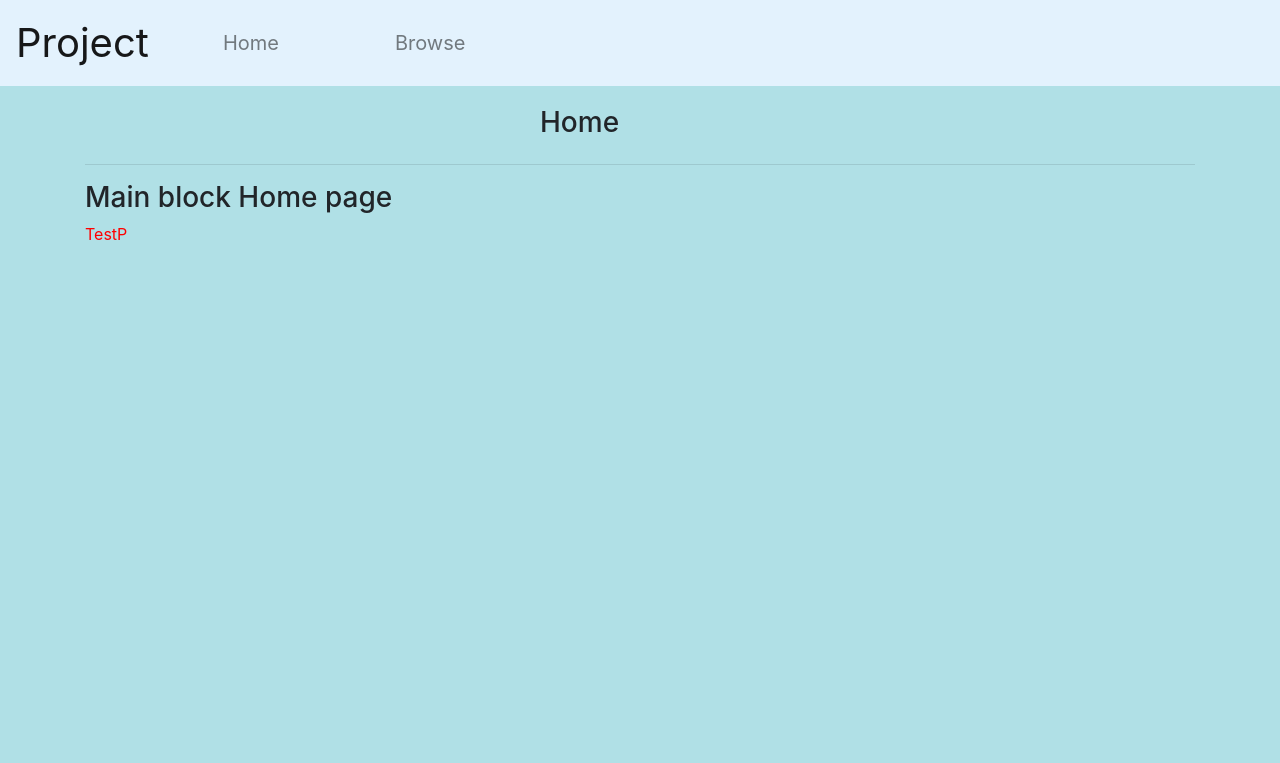
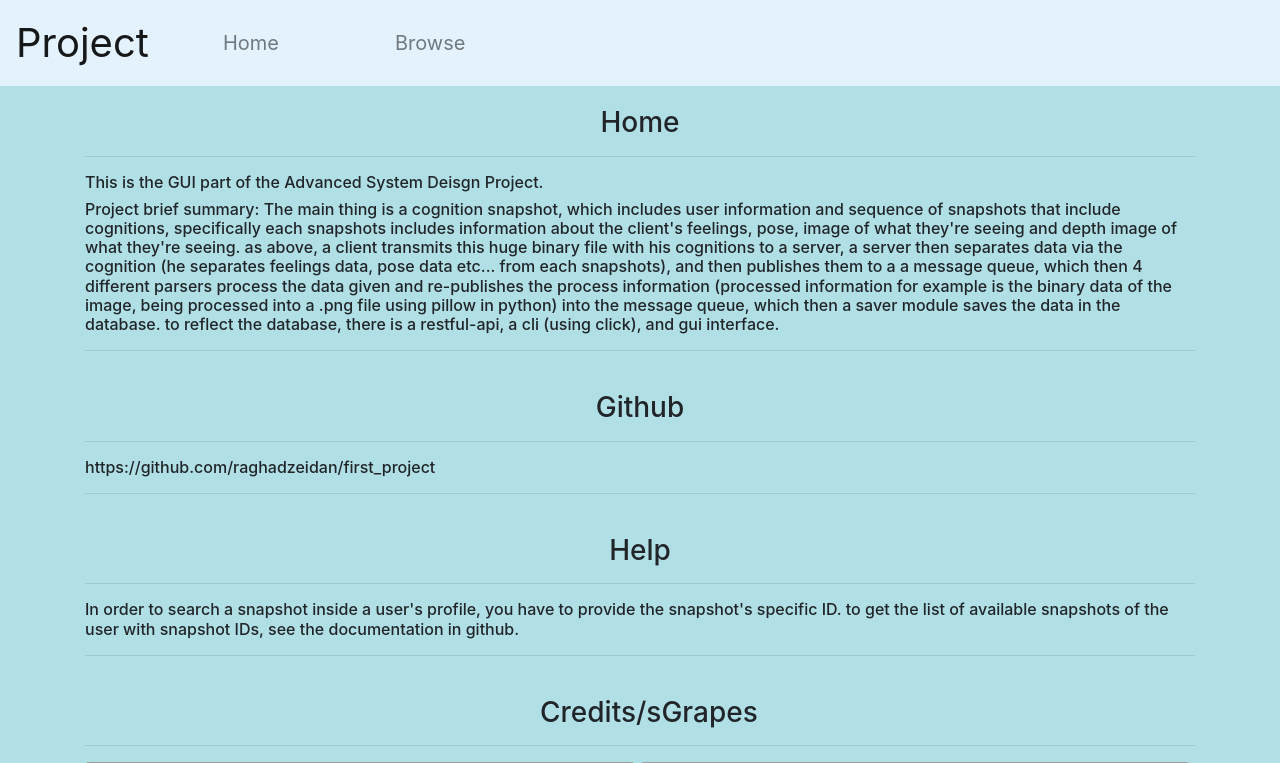
Before and after one commit to raghadzeidan/cortex, a Flask app: page / in a window 1280 px wide. Shown: the top 763 px of the page. Before the commit the page ends 240 px from the top, so only its background shows below. Run offline with Flask 2, Linux system fonts and the light colour scheme; some libraries are stand-ins or nearby versions; grey boxes are pictures that could not be loaded.

Commit message:
finished implementing gui with flask

```diff
--- a/cortex/gui/gui.py
+++ b/cortex/gui/gui.py
@@ -18,8 +18,10 @@ def  browse():
 	return flask.render_template('browse.html', list_users=list_users)
 
 
-@app.route("/users/<uid>_<username>")
+@app.route("/users/<uid>_<username>", methods=["GET","POST"])
 def profile(uid,username):
+	if flask.request.method=="POST":
+		print("ZZZZZZZZZZZZZZZZZZZZZZZ",flask.request.form)
 	return flask.render_template('profile_template.html', uid=uid, username=username)
 
 @app.route("/load/users/<uid>_<username>")
@@ -44,6 +46,49 @@ def load(uid,username):
 	print(res.get_data())
 	return res
 
+
+@app.route('/load/users/<uid>_<username>/<datetime>')
+def get_snapshot_result(uid, snapshotId, result_name):
+	results_dic = loader.load_user_result(uid,snapshotId, result_name)
+	return_dic = {}
+	if result_name == 'color-image' or result_name == 'depth-image':
+		#we don't care about the actual path of the image (i.e results_dic), we're only publishing data url for get-purposes
+		return_dic['data_url'] = f"/users/{uid}/snapshots/{snapshotId}/{result_name}/data"
+	else:
+		return_dic = results_dic #feelings and pose case
+	return json.dumps(return_dic)
+
+@app.route('/load/users/<uid>_<username>/<datetime>/<string:result_name>/data')
+def get_image_data(uid, username, datetime, result_name):
+	'''To get images as a get request from our server, which we then render on display. '''
+	results_dic = loader.load_user_result(uid,f"{uid}_{datetime}", result_name)
+	print(term.red_on_white(result_name + str(results_dic)))
+	if result_name == "color-image":
+		path = results_dic['color_image']
+	elif result_name == 'depth-image':
+		path = results_dic['depth_image']
+	else:
+		return {}
+	return flask.send_file(path, mimetype='image/gif')
+
+
+
+@app.route('/users/<uid>_<username>/<datetime>')
+def get_snapshot_of_user(uid, username, datetime):
+	pose_results_dic = loader.load_user_result(uid,f"{uid}_{datetime}", "pose")['pose']
+	feelings_results_dic = loader.load_user_result(uid,f"{uid}_{datetime}", "feelings")['feelings']
+	modify_for_html(feelings_results_dic)
+	print("ZZ"+ str(feelings_results_dic))
+	return flask.render_template("snapshot_template.html", uid=uid, username=username, datetime=datetime, pose_dic = pose_results_dic, feelings_dic=feelings_results_dic)
+
+def modify_for_html(feelings_dic):
+	'''This function modifies the feelings dic for html purposes. '''
+	print(term.red_on_white(str(feelings_dic)))
+	for key in feelings_dic:
+		print(term.blue_on_white(str(key)))
+		print(term.blue_on_white(str(feelings_dic[key])))
+		feelings_dic[key]=feelings_dic[key]*1000
+
 def run_server(host, port, db_url):
 	global loader
 	loader = DatabaseDriver(db_url)
--- a/cortex/gui/templates/test.html
+++ b/cortex/gui/templates/test.html
@@ -3,17 +3,38 @@
 {%block title%}Home{%endblock%}
 
 {%block main%}
-<div class="container">
- <div class="row">
-	<div class= "col-sm">
-	</div>
-	<div class = "col-sm">
-		<div class="mx-auto" style="width: 200px; margin-top: 20px;"><h3>Home</h3></div>
-	</div>
-	<div class = "col-sm">
-    </div>
- </div>
-<hr>
-<h3>Main block Home page</h3>
 
-<p>TestP</p>{%endblock%}
+<div class = "container">
+<div class="row">
+<div class = "col">
+		<div class="mx-auto" style="width: 200px; margin-top: 20px; text-align:center"><h3>Home</h3></div>
+		 <hr>
+		 <h6>This is the GUI part of the Advanced System Deisgn Project.</h6>
+		 <h6>Project brief summary: The main thing is a cognition snapshot, which includes user information and sequence of snapshots that include cognitions, specifically each snapshots includes information about the client's feelings, pose, image of what they're seeing and depth image of what they're seeing. as above, a client transmits this huge binary file with his cognitions to a server, a server then separates data via the cognition (he separates feelings data, pose data etc... from each snapshots), and then publishes them to a a message queue, which then 4 different parsers process the data given and re-publishes the process information (processed information for example is the binary data of the image, being processed into a .png file using pillow in python) into the message queue, which then a saver module saves the data in the database. to reflect the database, there is a restful-api, a cli (using click), and gui interface.</h6>
+	<hr>
+		<div class="mx-auto" style="width: 200px; margin-top: 40px; text-align:center"><h3>Github</h3></div>
+		 <hr>
+		 <a><h6>https://github.com/raghadzeidan/first_project</h6></a>
+		 <hr>
+		<div class="mx-auto" style="width: 200px; margin-top: 40px; text-align:center"><h3>Help</h3></div>
+		 <hr>
+		 <h6>In order to search a snapshot inside a user's profile, you have to provide the snapshot's specific ID.
+		 to get the list of available snapshots of the user with snapshot IDs, see the documentation in github.</h6>
+		<hr>
+
+		<div class="mx-auto" style="width: 200px; margin-top: 40px; text-align:center"><h3>Credits/sGrapes</h3></div>
+		 <hr>
+			<figure class="figure">
+  <img style="height:500px; width:550px" src="https://scontent.fhfa2-2.fna.fbcdn.net/v/t1.0-9/69432678_2685479304805213_6044614836405403648_o.jpg?_nc_cat=100&_nc_sid=85a577&_nc_ohc=kQ8ZoMkk_kcAX_zKbyk&_nc_ht=scontent.fhfa2-2.fna&oh=6ff70ce38ff6972dfdc5f0e88ff72601&oe=5EF5B7A0" class="figure-img img-fluid rounded" alt="A generic square placeholder image with rounded corners in a figure.">
+  <figcaption class="figure-caption">Raghad Zeidan</figcaption>
+</figure>
+<figure class="figure">
+  <img style="height:500px; width:550px" src="https://scontent.fhfa2-2.fna.fbcdn.net/v/t1.0-9/70943508_10157959976344274_3101791562598711296_o.jpg?_nc_cat=101&_nc_sid=8024bb&_nc_ohc=ScmNs36xLsoAX8JJ9d3&_nc_ht=scontent.fhfa2-2.fna&oh=cabe6b4f9964604fb17d6630ceb4893f&oe=5EF39BFB" class="figure-img img-fluid rounded" alt="A generic square placeholder image with rounded corners in a figure.">
+  <figcaption class="figure-caption">Raghad Zeidan with friends and grapes.</figcaption>
+</figure>
+		<hr>
+</div>
+
+</div>
+</div>
+{%endblock%}
--- a/cortex/saver/saver.py
+++ b/cortex/saver/saver.py
@@ -189,6 +189,7 @@ class MongoToJson(): #this class is very related to the api, consider moving it
 		convert driver. the data by nature is a dictionary of values, so it just returns the
 		relevant data from the returned struture (also python-dict) of the mongoDriver for it
 		to be used by the api_get methods '''
+		print(result)
 		return result['snapshots'][0]
 
 DB_DRIVERS = {'mongodb':  MongoDriver}
@@ -241,7 +242,7 @@ class DatabaseDriver:
 		return return_dic
 
 	def load_user_result(self, user_id, snapshot_id, result_name):
-		if result_name == "feelings": #can't used DB_SUPPORTED_FORMATS cause of name-inconsistency.
+		if result_name == "feelings": #can't use DB_SUPPORTED_FORMATS cause of name-inconsistency.
 			data_retreived = self.db_driver.load_feelings_result(user_id, snapshot_id)
 			data_converted = self.db_to_api_driver.result_easy_convert(data_retreived)
 		elif result_name == "pose":
```
Also changed, not shown: cortex/gui/templates/profile_template.html (+20 -15 lines), cortex/gui/templates/snapshot_template.html (added, +108 -0 lines), cortex/gui/templates/static/profile.js (+62 -10 lines).
